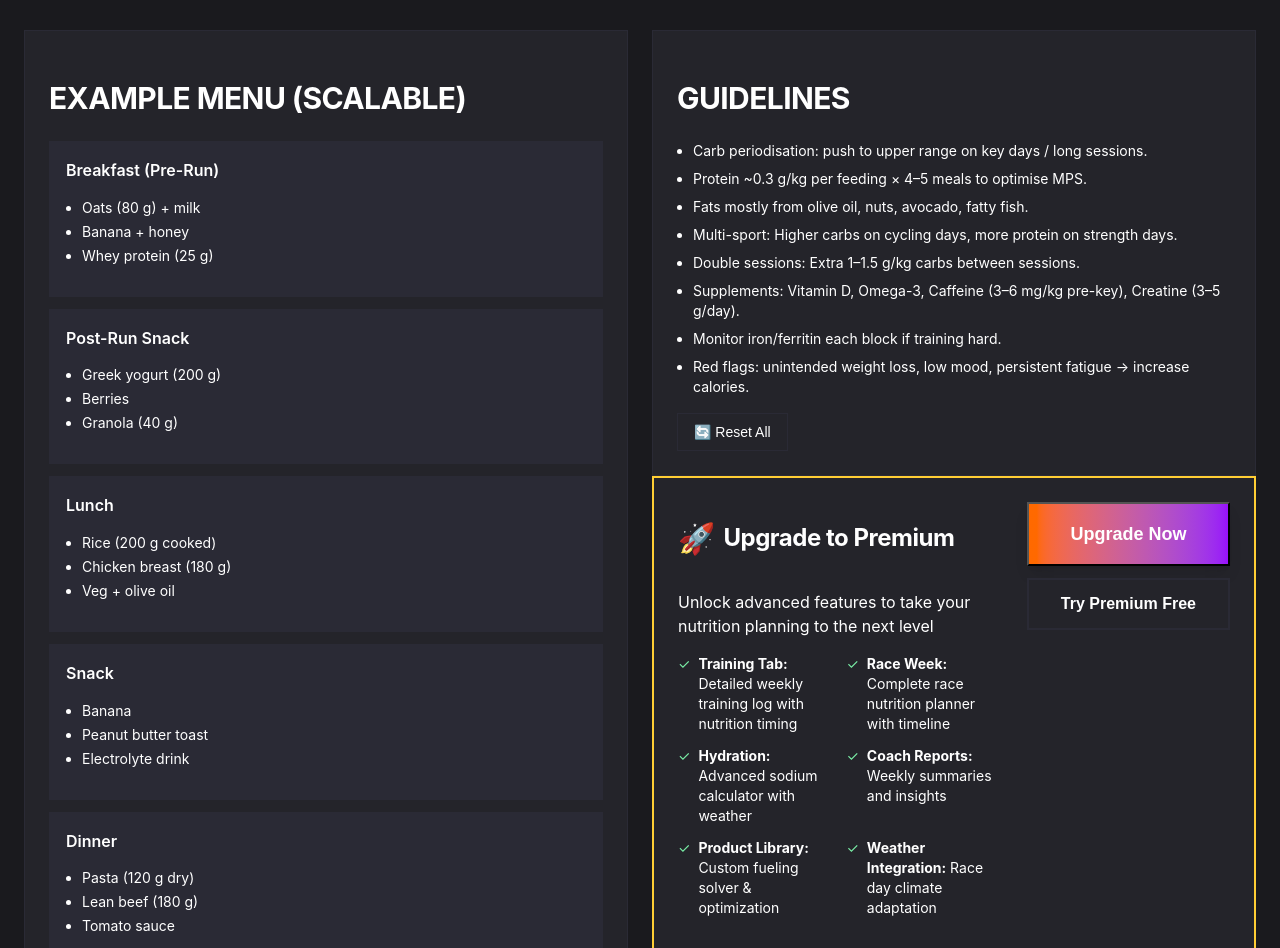
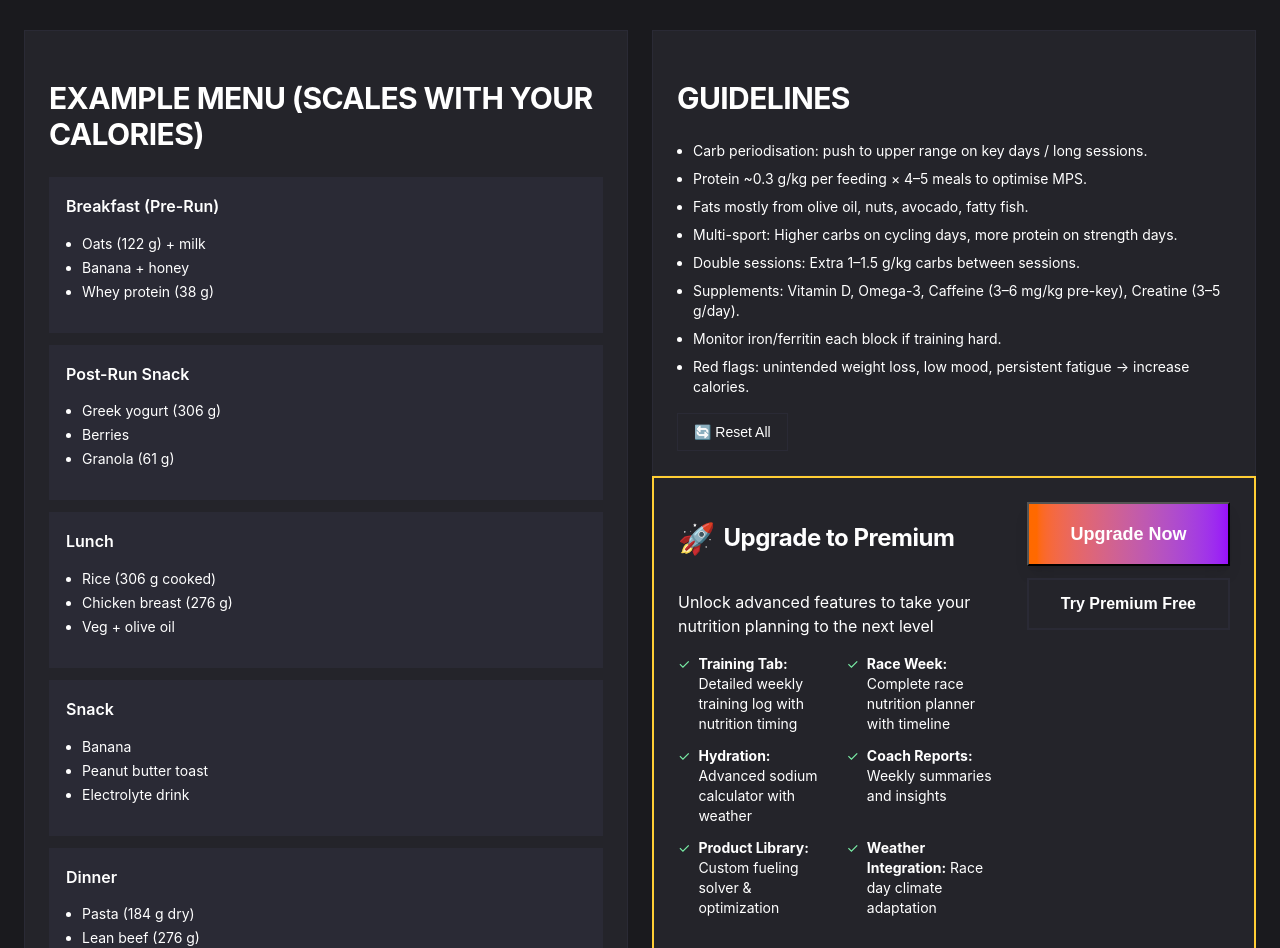
Before and after one commit to kaynejohns/nutrition-planner, a React (Vite) app: page / in a window 1280 px wide. Shown: the part 1940-2888 px from the top of the page. Built offline with nearby package versions, Linux system fonts and the light colour scheme.

Commit message:
Clarify daily calories label and make meal plan scale with target calories

```diff
--- a/src/App.jsx
+++ b/src/App.jsx
@@ -1866,15 +1866,22 @@ export default function App(){
               <div className="grid lg:grid-cols-2 gap-4 sm:gap-6 mb-6 sm:mb-8">
                 <motion.div initial={{opacity:0,y:8}} animate={{opacity:1,y:0}} transition={{delay:0.2}}>
                   <Card>
-                    <SectionTitle title="Example Menu (scalable)" />
+                    <SectionTitle title="Example Menu (scales with your calories)" />
+                    {(() => {
+                      // Calculate scaling factor based on target calories (base is 2500 kcal)
+                      const baseCalories = 2500;
+                      const scaleFactor = targetCalories / baseCalories;
+                      const scale = (val) => Math.round(val * scaleFactor);
+
+                      return (
                         <div className="space-y-3">
                           {[
-                        {title:"Breakfast (Pre-Run)",items:["Oats (80 g) + milk","Banana + honey","Whey protein (25 g)"]},
-                        {title:"Post-Run Snack",items:["Greek yogurt (200 g)","Berries","Granola (40 g)"]},
-                        {title:"Lunch",items:["Rice (200 g cooked)","Chicken breast (180 g)","Veg + olive oil"]},
-                        {title:"Snack",items:["Banana","Peanut butter toast","Electrolyte drink"]},
-                        {title:"Dinner",items:["Pasta (120 g dry)","Lean beef (180 g)","Tomato sauce"]},
-                        {title:"Evening Snack",items:["Milk","Toast + nut butter"]},
+                            {title:"Breakfast (Pre-Run)",items:[`Oats (${scale(80)} g) + milk`,`Banana + honey`,`Whey protein (${scale(25)} g)`]},
+                            {title:"Post-Run Snack",items:[`Greek yogurt (${scale(200)} g)`,`Berries`,`Granola (${scale(40)} g)`]},
+                            {title:"Lunch",items:[`Rice (${scale(200)} g cooked)`,`Chicken breast (${scale(180)} g)`,`Veg + olive oil`]},
+                            {title:"Snack",items:[`Banana`,`Peanut butter toast`,`Electrolyte drink`]},
+                            {title:"Dinner",items:[`Pasta (${scale(120)} g dry)`,`Lean beef (${scale(180)} g)`,`Tomato sauce`]},
+                            {title:"Evening Snack",items:[`Milk`,`Toast + nut butter`]},
                           ].map((m,i)=> (
                             <div key={i} className="border border-[#2A2A35] rounded-card p-3 sm:p-4 bg-[#2A2A35]">
                               <div className="font-semibold mb-2 text-[#FFFFFF]">{m.title}</div>
@@ -1884,6 +1891,8 @@ export default function App(){
                             </div>
                           ))}
                         </div>
+                      );
+                    })()}
                   </Card>
                 </motion.div>
 
@@ -3208,7 +3217,7 @@ export default function App(){
 
               <div className="grid lg:grid-cols-2 gap-4 sm:gap-6">
                 <Card>
-                  <SectionTitle title="Daily Calories" subtitle="Total calories per day (resting + training)" />
+                  <SectionTitle title="Daily Calories" subtitle="Total calories today (averaged over weekly distance)" />
                   <div className="space-y-2">
                     {['monday', 'tuesday', 'wednesday', 'thursday', 'friday', 'saturday', 'sunday'].map((day, index) => (
                       <div key={day} className="flex justify-between items-center p-2 bg-[#24242A] rounded-lg">
```
Lines whose indentation alone changed are shown as unchanged.
